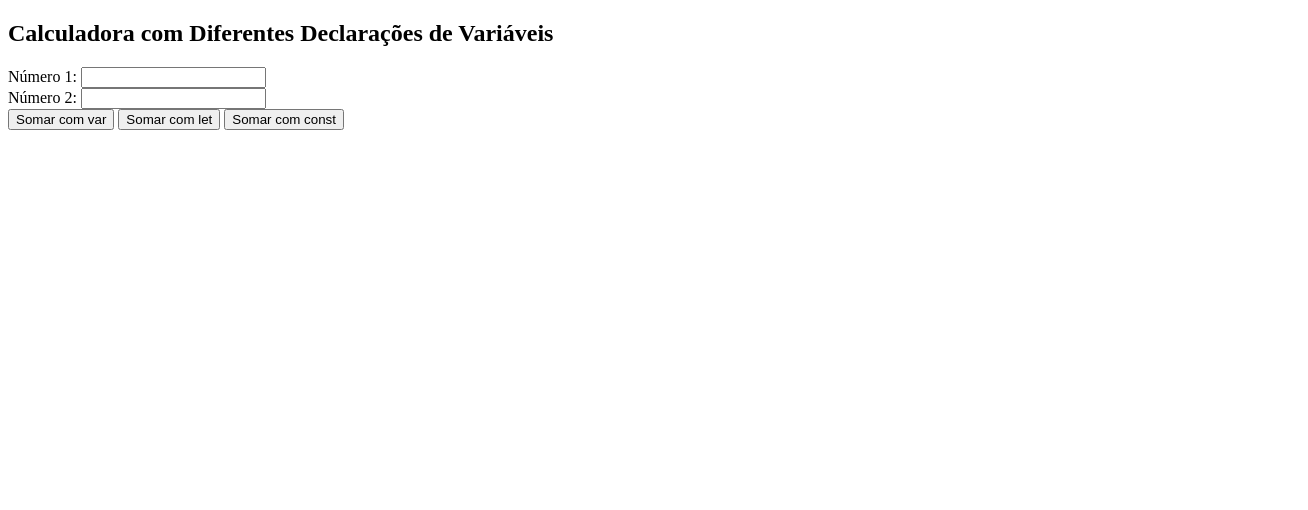
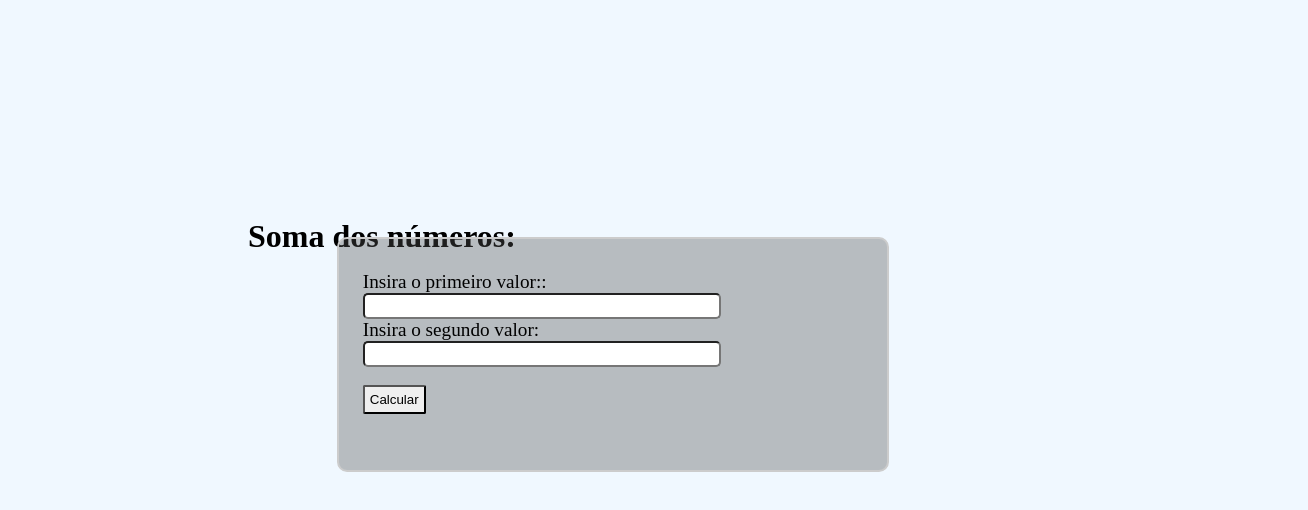
Before and after one commit to marianarolim/aula1604, a plain HTML site: page ex2.html in a window 1280 px wide. Shown: the whole page, 1308 px wide, since content can reach past the window. Drawn offline with Linux system fonts and the light colour scheme.

Commit message:
Alterações feitas

```diff
--- a/ex2.html
+++ b/ex2.html
@@ -1,31 +1,70 @@
 <!DOCTYPE html>
-<html lang="pt-BR">
+<html lang="en">
 <head>
-    <!-- Metadados básicos -->
     <meta charset="UTF-8">
-    <title>Calculadora com Diferentes Declarações de Variáveis</title>
-    <script src="script2.js"></script>
+    <meta name="viewport" content="width=device-width, initial-scale=1.0">
+    <title>Document</title>
+    <script src="ex2.js"></script>
+    <style>
+        body{
+            display: flex;
+             justify-content: center;
+             width: 100%;
+             height: 100vh;
+            content: start;
+           align-items: center;
+          color: rgb(0, 0, 0);
+          background-color: aliceblue;
+          padding: 10px;
+        }
+        .container{
+             background-color: rgba(82, 82, 82, 0.363);
+             border-radius: 10px;
+             padding: 2rem 1.5rem;
+             margin-top: -10%;
+             position: relative;
+             right: 14%;
+             width: 500px;
+             border: 2px solid #ccc;
+        }
+        label{
+            font-size: larger;
+
+        }
+        h1{
+            font-size: xx-large;
+            position: relative;
+            margin-bottom: 30%;
+            text-align: center;
+        }
+        input{
+            border-radius: 5px;
+            width: 70%;
+            height: 20px;
+
+        }
+        button{
+            border-radius: 2px;
+            padding: 5px;
+        }
+       #resultado{
+        font-size: x-large;
+       }
+    </style>
 </head>
 <body>
-    <!-- Título da página -->
-    <h2>Calculadora com Diferentes Declarações de Variáveis</h2>
+    <h1>Soma dos números: </h1><br>
+    <div class="container">
+        <form>
+        <label>Insira o primeiro valor::</label><br>
+        <input type="number" id="num1" name="num1"> <br>
 
-    <!-- Formulário para entrada dos números -->
-
-    <form action="" method="">
-        <label>Número 1:</label>
-        <input type="number" id="num1" name="num1" required><br>
-
-        <label>Número 2:</label>
-        <input type="number" id="num2" name="num2" required><br>
-
-        <!-- Botões para calcular usando diferentes declarações -->
-        <button type="button" onclick="calcularComVar()">Somar com var</button>
-        <button type="button" onclick="calcularComLet()">Somar com let</button>
-        <button type="button" onclick="calcularComConst()">Somar com const</button>
+        <label>Insira o segundo valor:</label><br>
+        <input type="number" id="num2" name="num2">
+        <br><br>
+        <button type="button" onclick="soma()">Calcular</button>
     </form>
-
-    <!-- Parágrafo para exibir o resultado -->
     <p id="resultado"></p>
+    </div>
 </body>
 </html>
--- /dev/null
+++ b/ex2.js
@@ -0,0 +1,14 @@
+function soma() {
+    let num1 = parseFloat(document.getElementById("num1").value);
+    let num2 = parseFloat(document.getElementById("num2").value);
+    let somado= (num1 + num2);
+       if (somado > 20 ){
+        resultado = somado + 8;
+       } else if(somado <= 20 ){
+        resultado = somado - 5
+       }
+       document.getElementById("resultado").innerHTML = "O resultado é: " + resultado;
+       if(isNaN(num1) || isNaN(num2)){
+        document.getElementById("resultado").innerHTML = "Insira um número válido";
+       }
+}
--- a/script2.js
+++ /dev/null
@@ -1,44 +0,0 @@
-        // Função para somar usando 'var'
-        function calcularComVar() {
-            // Declaração das variáveis com 'var'
-            var num1 = parseFloat(document.getElementById("num1").value);
-            var num2 = parseFloat(document.getElementById("num2").value);
-            var soma = num1 + num2;
-
-            // Verificação e exibição do resultado
-            if (isNaN(soma)) {
-                document.getElementById("resultado").innerHTML = "Por favor, insira números válidos.";
-            } else {
-                document.getElementById("resultado").innerHTML = "Resultado com var: " + soma;
-            }
-        }
-
-        // Função para somar usando 'let'
-        function calcularComLet() {
-            // Declaração das variáveis com 'let'
-            let num1 = parseFloat(document.getElementById("num1").value);
-            let num2 = parseFloat(document.getElementById("num2").value);
-            let soma = num1 + num2;
-
-            // Verificação e exibição do resultado
-            if (isNaN(soma)) {
-                document.getElementById("resultado").innerHTML = "Por favor, insira números válidos.";
-            } else {
-                document.getElementById("resultado").innerHTML = "Resultado com let: " + soma;
-            }
-        }
-
-        // Função para somar usando 'const'
-        function calcularComConst() {
-            // Declaração das variáveis com 'const'
-            const num1 = parseFloat(document.getElementById("num1").value);
-            const num2 = parseFloat(document.getElementById("num2").value);
-            const soma = num1 + num2;
-
-            // Verificação e exibição do resultado
-            if (isNaN(soma)) {
-                document.getElementById("resultado").innerHTML = "Por favor, insira números válidos.";
-            } else {
-                document.getElementById("resultado").innerHTML = "Resultado com const: " + soma;
-            }
-        }
```
Also changed, not shown: ex1.html (+62 -22 lines), ex1.js (added, +12 -0 lines), index.html (added, +12 -0 lines), script.js (deleted, +0 -22 lines), style.css (added).
